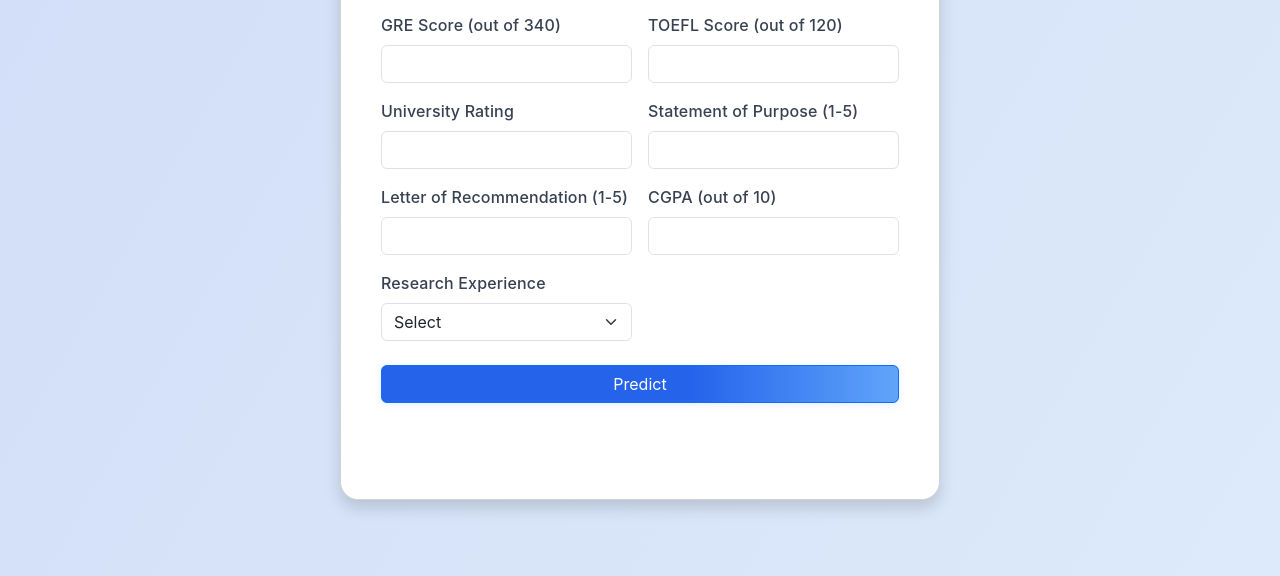
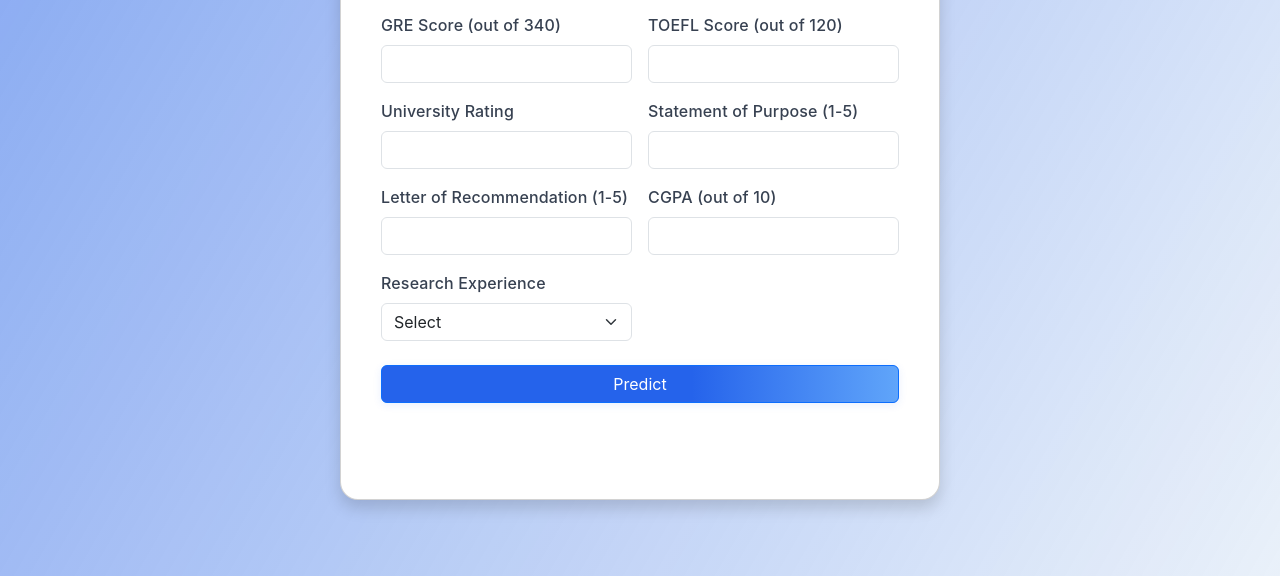
Before and after one commit to aprnagrwl/Graduate_Admission_Predictor, a plain HTML site: page index.html in a window 1280 px wide. Shown: the part 224-800 px from the top of the page. Drawn offline with nearby package versions, Linux system fonts and the light colour scheme.

Commit message:
'bg image visibility'

```diff
--- a/style.css
+++ b/style.css
@@ -16,7 +16,7 @@ body, html {
     background-position: center;
     background-size: cover;
     background-repeat: no-repeat;
-    opacity: 0.2;
+    opacity: 0.9;
     z-index: 0;
 }
 
@@ -27,7 +27,7 @@ body, html {
     left: 0;
     right: 0;
     bottom: 0;
-    background: linear-gradient(120deg, rgba(37,99,235,0.9) 0%, rgba(96,165,250,0.9) 100%);
+    background: linear-gradient(120deg, rgba(37,99,235,0.6) 0%, rgba(96,165,250,0.1) 100%);
     z-index: 1;
 }
 
```
